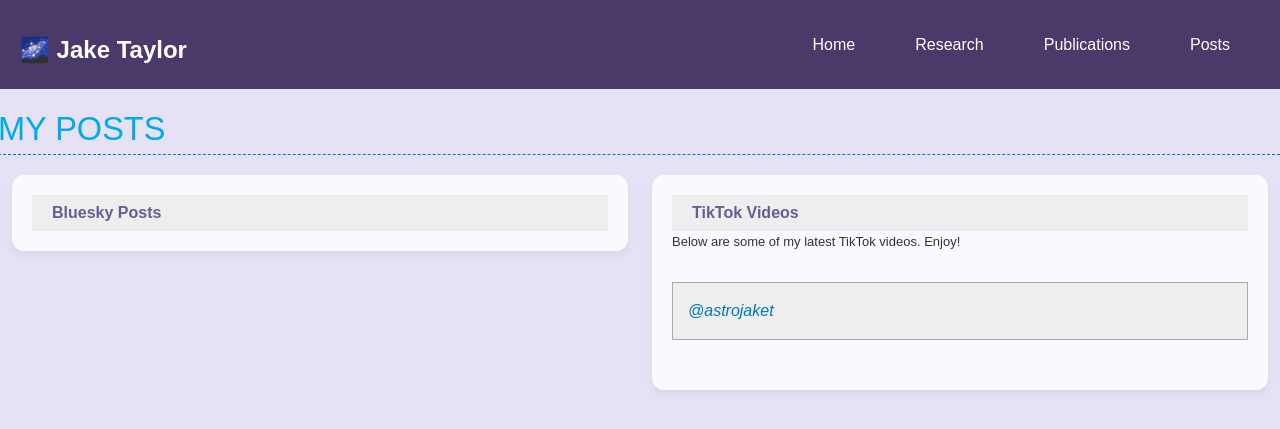
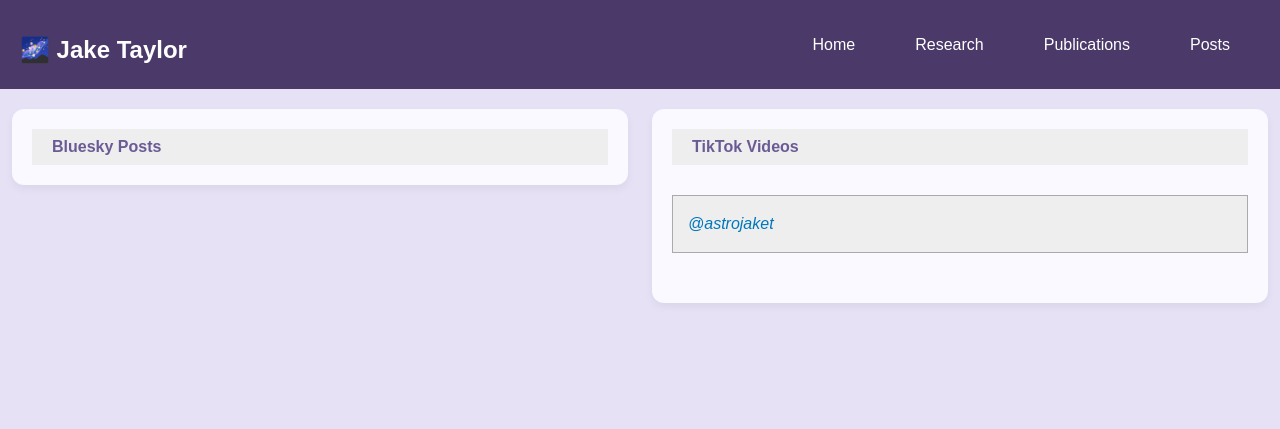
Before and after one commit to astrojaket/astrojaket.github.io, a Jekyll site: the page built from _pages/posts.html, in a window 1280 px wide. Shown: the top 429 px of the page. Built offline with Jekyll 4.4.1, drawn with Linux system fonts in a browser that asks for light colours; a script that is not in the unit is left out.

Commit message:
updated posts

```diff
--- a/_pages/posts.html
+++ b/_pages/posts.html
@@ -2,9 +2,9 @@
 layout: default
 title: Posts
 ---
-
+<!--
 <h1>My Posts</h1>
-
+-->
 <div class="posts-container">
   <!-- Bluesky Section -->
   <div class="bluesky-section">
@@ -20,7 +20,7 @@ title: Posts
   <!-- TikTok Section -->
   <div class="tiktok-section">
     <h2>TikTok Videos</h2>
-    <p>Below are some of my latest TikTok videos. Enjoy!</p>
+    <!--<p></p>-->
     <blockquote class="tiktok-embed" cite="https://www.tiktok.com/@astrojaket" data-unique-id="astrojaket" data-embed-type="creator" style="max-width: 780px; min-width: 288px;">
       <section>
         <a target="_blank" href="https://www.tiktok.com/@astrojaket?refer=creator_embed">@astrojaket</a>
```
Also changed, not shown: 2 other files.
